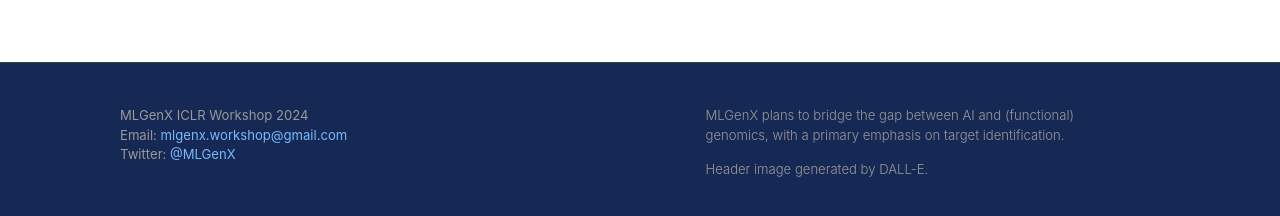
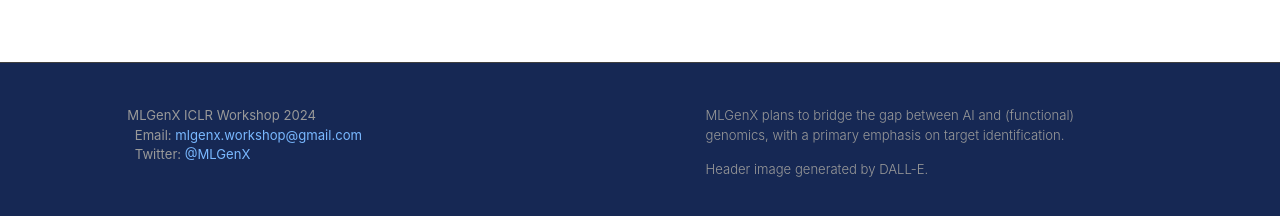
Before and after one commit to mlgenx/mlgenx.github.io, a Jekyll site: the page built from about.md, in a window 1280 px wide. Shown: the part 660-876 px from the top of the page. Built offline with Jekyll 4.4.1, drawn with Linux system fonts in a browser that asks for light colours; nearby versions of some CDN libraries.

Commit message:
Adjusts the empty space in footer list.

```diff
--- a/_includes/footer.html
+++ b/_includes/footer.html
@@ -8,13 +8,13 @@
       {%- if site.author %}
         <ul class="contact-list">
           {% if site.author.name -%}
-            <li class="p-name">{{ site.author.name | escape }}</li>
+            <li class="p-name">&nbsp;&nbsp;{{ site.author.name | escape }}</li>
           {% endif -%}
           {% if site.author.email -%}
-            <li>Email: <a class="u-email" href="mailto:{{ site.author.email }}">{{ site.author.email }}</a></li>
+            <li>&nbsp;&nbsp;&nbsp;&nbsp;Email: <a class="u-email" href="mailto:{{ site.author.email }}">{{ site.author.email }}</a></li>
           {%- endif %}
           {% if site.author.twitter -%}
-            <li>Twitter: <a class="u-email" href="{{ site.author.twitter}}">@MLGenX</a></li>
+            <li>&nbsp;&nbsp;&nbsp;&nbsp;Twitter: <a class="u-email" href="{{ site.author.twitter}}">@MLGenX</a></li>
           {%- endif %}
         </ul>
       {%- endif %}
```
